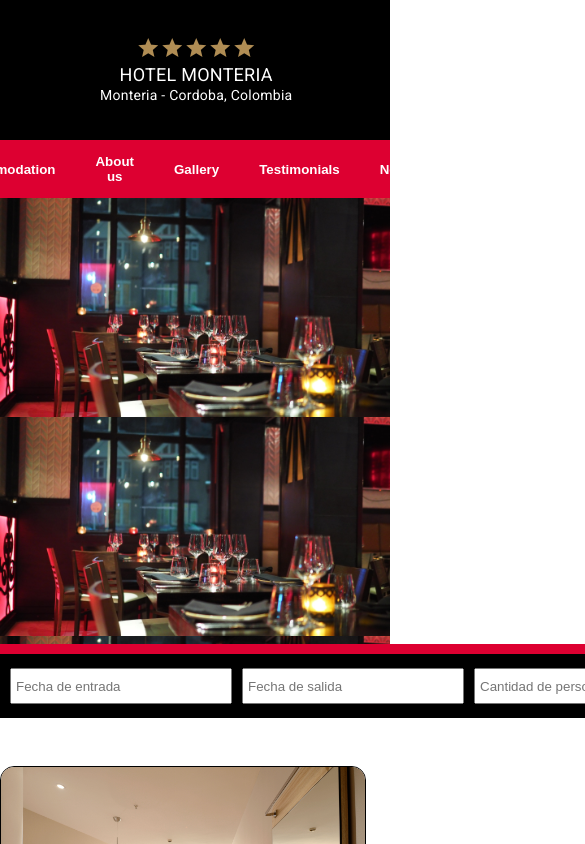
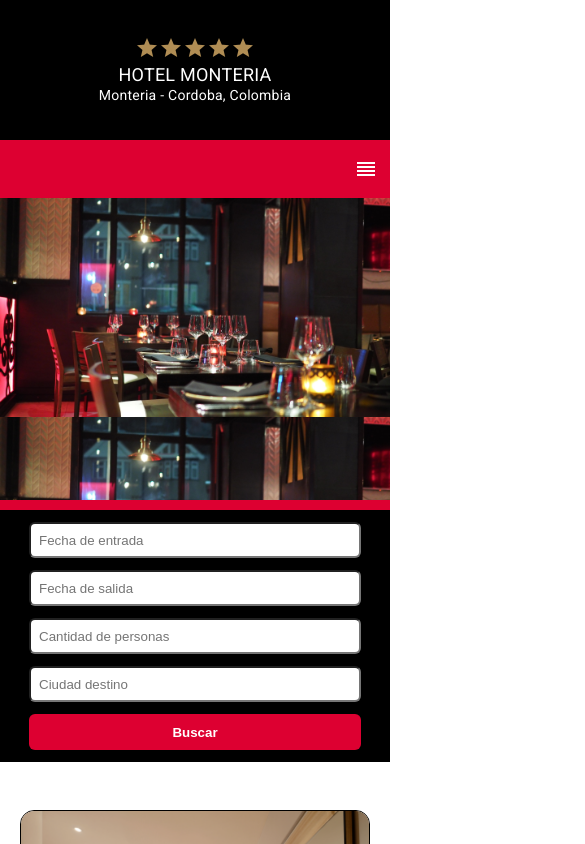
Before and after one commit to jcvilladiegoc/technical-test-0321231718, an Angular app: page / in a window 390 px wide. Shown: the top 844 px of the page, 585 px wide, since content can reach past the window. Built offline with nearby package versions, Linux system fonts and the light colour scheme.

Commit message:
#7 #comment Responsive design was applied to the landing page

```diff
--- a/src/app/landing-page/landing-page.component.html
+++ b/src/app/landing-page/landing-page.component.html
@@ -1,13 +1,13 @@
 <div class="main-container">
     <div class="header">
         <div class="header-container">
-            <div style="display: flex; align-items: center; color: white; gap: 6px;">
+            <div class="hidden-sm" style="display: flex; align-items: center; color: white; gap: 6px; padding-left: 24px;">
                 <mat-icon fontIcon="mail" style="font-size: 24px;"></mat-icon>
                 <span>
                     <a href="mailto:info@myhotel.com" class="header-link"> info@myhotel.com </a>
                 </span>
             </div>
-            <div style="display: flex; flex-direction: column; align-items: center; color: white;">
+            <div style="display: flex; flex-direction: column; align-items: center; color: white; margin: auto;">
                 <div style="color: #b08d54">
                     <mat-icon fontIcon="star" style="font-size: 24px;"></mat-icon>
                     <mat-icon fontIcon="star" style="font-size: 24px;"></mat-icon>
@@ -22,7 +22,7 @@
                     Monteria - Cordoba, Colombia
                 </span>
             </div>
-            <div style="display: flex; align-items: center; color: white; gap: 6px;">
+            <div class="hidden-sm" style="display: flex; align-items: center; color: white; gap: 6px; padding-right: 24px;">
                 <mat-icon fontIcon="call" style="font-size: 24px;"></mat-icon>
                 <span>
                     <a href="cel:+573022549615" class="header-link"> (+57) 3022549615 </a>
@@ -30,24 +30,27 @@
             </div>
         </div>
     </div>
-    <nav class="nav-list">
-        <button class="custom-button active">Home</button>
-        <button class="custom-button">Accomodation</button>
-        <button class="custom-button">About us</button>
-        <button class="custom-button">Gallery</button>
-        <button class="custom-button">Testimonials</button>
-        <button class="custom-button">News</button>
-        <button class="custom-button">Contact us</button>
+    <nav class="nav-list d-block-sm" style="display: none;">
+        <mat-icon fontIcon="reorder" style="font-size: 24px; display: block; margin: 12px 0px 12px auto; padding-right: 12px; color: #FFFFFF; cursor: pointer;" (click)="toggleShowMenu()"></mat-icon>
+    </nav>
+    <nav class="nav-list" [ngClass]="{ 'd-block-sm px-12': showMenu }">
+        <button class="nav-item active">Home</button>
+        <button class="nav-item">Accomodation</button>
+        <button class="nav-item">About us</button>
+        <button class="nav-item">Gallery</button>
+        <button class="nav-item">Testimonials</button>
+        <button class="nav-item">News</button>
+        <button class="nav-item">Contact us</button>
     </nav>
     <div class="search">
         <div class="form-group">
             <div class="search-container">
                 <div class="form-inputs">
-                    <input type="text" name="" id="" placeholder="Fecha de entrada">
-                    <input type="text" name="" id="" placeholder="Fecha de salida">
-                    <input type="text" name="" id="" placeholder="Cantidad de personas">
-                    <input type="text" name="" id="" placeholder="Ciudad destino">
-                    <app-button theme="primary" width="222px">Buscar</app-button>
+                    <input type="text" name="" id="" class="thematic" placeholder="Fecha de entrada">
+                    <input type="text" name="" id="" class="thematic" placeholder="Fecha de salida">
+                    <input type="text" name="" id="" class="thematic" placeholder="Cantidad de personas">
+                    <input type="text" name="" id="" class="thematic" placeholder="Ciudad destino">
+                    <app-button id="search-button" theme="primary" width="222px">Buscar</app-button>
                 </div>
             </div>
         </div>
--- a/src/app/landing-page/landing-page.component.scss
+++ b/src/app/landing-page/landing-page.component.scss
@@ -1,6 +1,7 @@
 .main-container {
 
     background-image: url(/assets/imgs/wireframe-one.png);
+    background-image: none;
     height: 718px;
     opacity: 0.8;
     opacity: 1;
@@ -14,7 +15,8 @@
         justify-content: center;
 
         .header-container {
-            width: 1170px;
+            width: 100vw;
+            max-width: 1170px;
             display: flex;
             justify-content: space-between;
             align-items: center;
@@ -34,6 +36,7 @@
     }
 
     .search {
+
         background-color: rgba($color: purple, $alpha: 0.5);
         background-image: url(/assets/imgs/pexels-chan-walrus-941861.jpg);
         background-size: contain;
@@ -44,7 +47,7 @@
         .form-group {
             background-color: rgba($color: orange, $alpha: 0.5);
             background-color: transparent;
-            height: 74px;
+            min-height: 74px;
             display: grid;
             justify-items: center;
         }
@@ -53,9 +56,10 @@
 
     .search-container {
 
-        width: 1170px;
+        width: 100%;
+        max-width: 1170px;
         background-color: rgba($color: blue, $alpha: 0.5);
-        height: 74px;
+        min-height: 74px;
 
         .form-inputs {
 
@@ -70,14 +74,20 @@
             align-items: center;
 
             input, button {
-                width: 210px;
+                width: 200px;
                 height: 34px;
             }
 
             input {
-                padding: 4px;
+                padding: 4px 8px;
                 height: 24px;
                 outline: none;
+            }
+
+            input.thematic {
+                background-color: #ffffff;
+                color: white;
+                border-radius: 6px;
             }
 
         }
@@ -97,7 +107,7 @@
             display: flex;
             flex-wrap: wrap;
             gap: 16px;
-            justify-content: space-between;
+            justify-content: center;
         }
 
     }
@@ -118,7 +128,7 @@
             background: linear-gradient(0deg, rgb(0, 0, 0) 0%, rgb(0, 0, 0) 0%, rgba(0, 0, 0, 0.8) 60%, rgba(0, 0, 0, 0.5) 100%);
 
             .information-section {
-                height: 370px;
+                min-height: 370px;
                 background-color: rgba($color: brown, $alpha: 0.5);
                 background-color: transparent;
                 max-width: 80%;
@@ -156,7 +166,7 @@ a.header-link {
     color: white;
 }
 
-button.custom-button {
+button.nav-item {
     padding: 0px 8px;
     border: 0px;
     height: 36px;
@@ -167,17 +177,176 @@ button.custom-button {
     color: white;
 }
 
-button.custom-button:hover {
+button.nav-item:hover {
     background-color: rgba($color: white, $alpha: 0.8);
     color: black;
 }
 
-button.custom-button.active {
+button.nav-item.active {
     background-color: white;
     color: black;
 }
 
-button.custom-button.reserva {
+button.nav-item.reserva {
     background-color: #dd0031;
     color: white;
 }
+
+// mobile
+@media screen and (max-width: 640px) {
+
+    .hidden-sm {
+        display: none !important;
+    }
+
+    .d-block-sm {
+        display: block !important;
+    }
+
+}
+
+// horizoontal mobile
+@media screen and (max-width: 720px) {
+
+    .nav-list.d-block-sm {
+        display: block !important;
+        padding: 5px 0px;
+    }
+
+    .nav-list.d-block-sm.px-12 {
+        padding-left: 12px;
+        padding-right: 12px;
+        position: absolute;
+        width: calc(100% - 24px);
+    }
+
+    .nav-list {
+        flex-direction: column;
+        align-items: flex-start;
+        padding: 12px;
+        height: auto !important;
+        display: none !important;
+    }
+
+    button.nav-item {
+        width: 100%;
+        text-align: start;
+    }
+
+    .result-search-container {
+        width: calc(100% - 40px) !important;
+        margin: auto;
+    }
+
+}
+
+
+@media screen and (max-width: 1185px) {
+
+    input.thematic {
+        width: 17vw !important;
+    }
+
+    :host {
+
+        .form-inputs ::ng-deep app-button {
+
+            button {
+                width: 18vw !important;
+            }
+
+        }
+
+    }
+
+}
+
+@media screen and (max-width: 960px) {
+
+    .form-inputs {
+        flex-wrap: wrap;
+        height: auto !important;
+        padding-top: 12px;
+        padding-bottom: 12px;
+        row-gap: 12px;
+    }
+
+    .search {
+        height: 564px !important;
+    }
+
+    input.thematic {
+        width: 180px !important;
+        width: 39.79166666666667vw !important;
+    }
+
+    :host {
+
+        .form-inputs ::ng-deep app-button {
+
+            button {
+                width: 180px !important;
+            }
+
+        }
+
+    }
+
+    .information-section {
+        padding-top: 100px !important;
+        flex-wrap: wrap;
+        padding-bottom: 20px;
+    }
+
+}
+
+@media screen and (max-width: 540px) {
+
+    input.thematic {
+        max-width: 340px !important;
+        width: 80% !important;
+    }
+
+    :host {
+
+        .form-inputs ::ng-deep app-button {
+
+            width: 100%;
+
+            button {
+                max-width: 360px !important;
+                width: 85% !important;
+                margin: auto;
+            }
+
+        }
+
+    }
+
+}
+
+// 'sm': '640px',
+@media (min-width: 640px) {
+
+}
+
+// 'md': '768px',
+@media (min-width: 768px) {
+
+
+}
+
+// 'lg': '1024px',
+@media (min-width: 1024px) {
+
+}
+
+// 'xl': '1280px',
+@media (min-width: 1280px) {
+
+}
+
+// '2xl': '1536px',
+@media (min-width: 1536px) {
+
+}
--- a/src/app/landing-page/landing-page.component.ts
+++ b/src/app/landing-page/landing-page.component.ts
@@ -7,4 +7,10 @@ import { Component } from '@angular/core';
 })
 export class LandingPageComponent {
 
+  showMenu: boolean = false;
+
+  toggleShowMenu() {
+    this.showMenu = !this.showMenu;
+  }
+
 }
--- a/src/app/shared/room-card/room-card.component.scss
+++ b/src/app/shared/room-card/room-card.component.scss
@@ -1,7 +1,8 @@
 .room-card-container {
 
     background-image: url('/assets/imgs/card.png');
-    width: 364px;
+    background-image: none;
+    max-width: 364px;
     height: 470px;
     height: auto;
     border: solid 1px black;
--- a/src/index.html
+++ b/src/index.html
@@ -9,6 +9,7 @@
   <link rel="preconnect" href="https://fonts.gstatic.com">
   <link href="https://fonts.googleapis.com/css2?family=Roboto:wght@300;400;500&display=swap" rel="stylesheet">
   <link href="https://fonts.googleapis.com/icon?family=Material+Icons" rel="stylesheet">
+  <!-- <script src="https://cdn.tailwindcss.com"></script> -->
 </head>
 <body class="mat-typography">
   <app-root></app-root>
```
